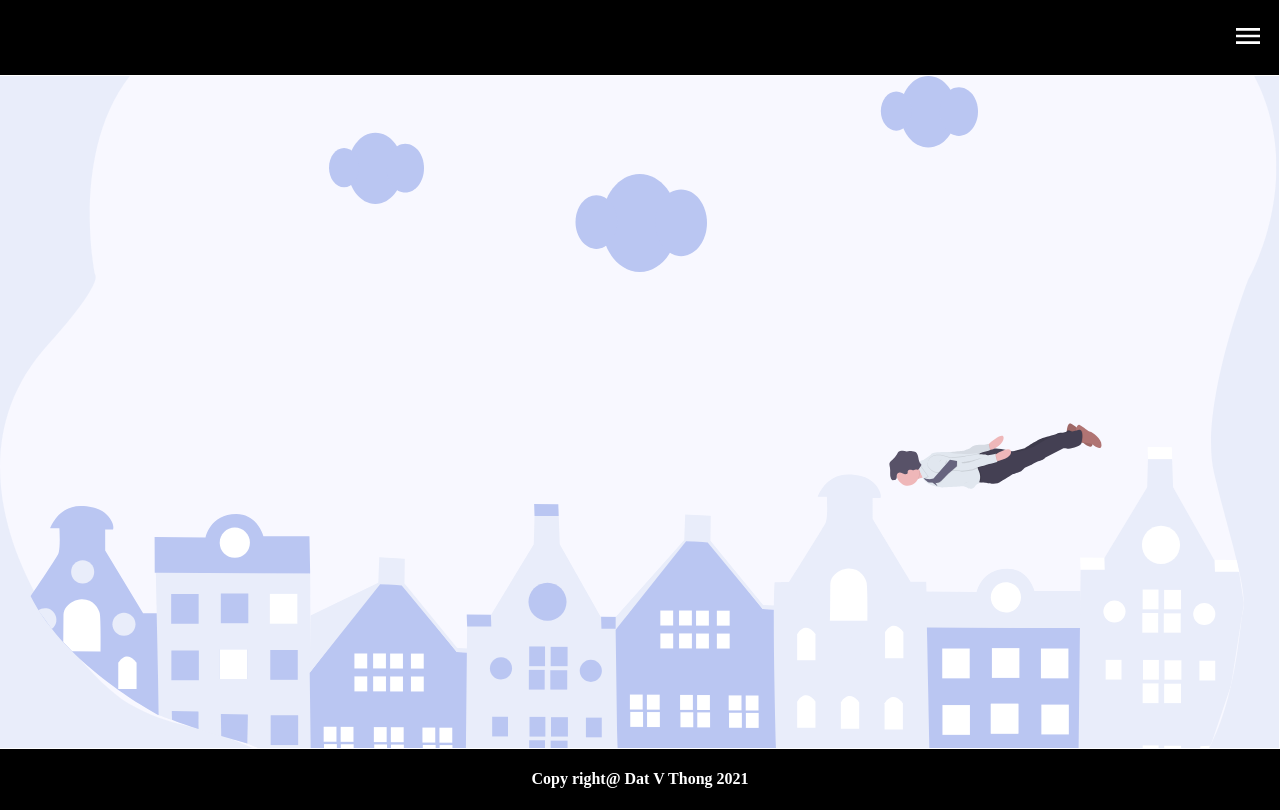
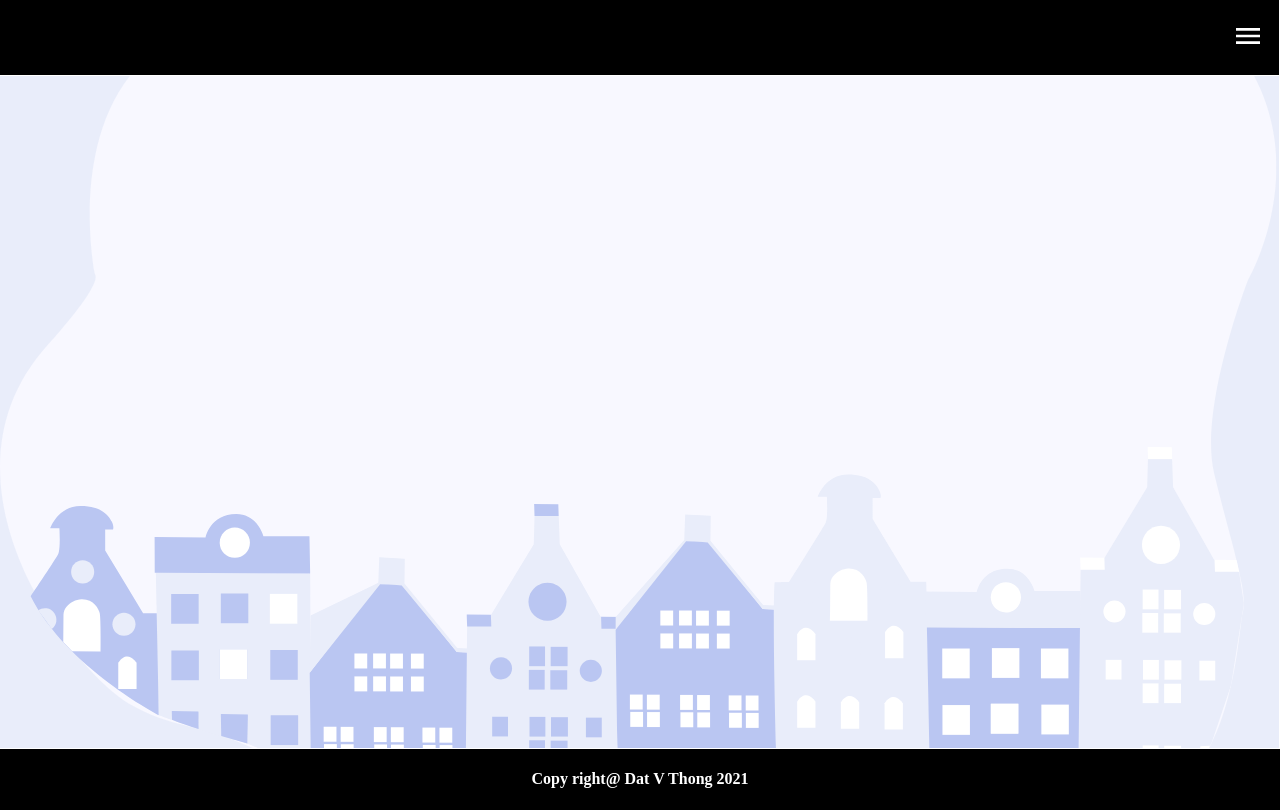
Before and after one commit to oooharuooo/portfolio-react, a React (Create React App) app: page / in a window 1280 px wide. Built offline with nearby package versions, Linux system fonts and the light colour scheme; a web font is replaced by a local one.

Commit message:
Homepage completed

```diff
--- a/src/components/AboutPage.js
+++ b/src/components/AboutPage.js
@@ -1,11 +1,36 @@
-import React from 'react'
+import React from "react";
+import { motion } from "framer-motion";
+import styled from "styled-components";
+
+const container = {
+	hidden: {
+		opacity: 0,
+		x: "-100%",
+	},
+	visible: {
+		opacity: 1,
+		x: 0,
+		backgroundColor: "white",
+		transition: {
+			ease: "easeInOut",
+			duration: 1,
+		},
+	},
+};
 
 const AboutPage = () => {
-    return (
-        <div>
-            About
-        </div>
-    )
-}
+	return (
+		<About
+			as={motion.div}
+			variants={container}
+			initial="hidden"
+			animate="visible"
+		>
+			About
+		</About>
+	);
+};
 
-export default AboutPage
+export default AboutPage;
+
+const About = styled.div``;
--- a/src/components/HomePage.js
+++ b/src/components/HomePage.js
@@ -19,10 +19,10 @@ const container = {
 const HomePage = () => {
 	return (
 		<Home
-		// as={motion.div}
-		// variants={container}
-		// initial="hidden"
-		// animate="visible"
+			as={motion.div}
+			variants={container}
+			initial="hidden"
+			animate="visible"
 		>
 			<Cloud />
 			<FlyingPerson />
--- a/src/img/Cloud.js
+++ b/src/img/Cloud.js
@@ -1,10 +1,50 @@
 import React from "react";
 import styled from "styled-components";
+import { motion } from "framer-motion";
+
+const container = {
+	hidden: { opacity: 0 },
+	visible: {
+		opacity: 1,
+		transition: { delay: 1.5 },
+	},
+};
+
+const clouds = {
+	hidden: {
+		x: "150%",
+	},
+	visible: {
+		x: "-100vw",
+		transition: {
+			ease: "easeIn",
+			duration: 30,
+			repeat: Infinity,
+		},
+	},
+};
+
+const cloud2 = {
+	hidden: {
+		x: "150%",
+	},
+	visible: {
+		x: "-100vw",
+		transition: {
+			ease: "easeIn",
+			duration: 25,
+			repeat: Infinity,
+		},
+	},
+};
 
 const Cloud = () => {
 	return (
 		<div>
-			<svg
+			<motion.svg
+				variants={container}
+				initial="hidden"
+				animate="visible"
 				width="696"
 				height="196"
 				viewBox="0 0 696 196"
@@ -13,7 +53,7 @@ const Cloud = () => {
 			>
 				<g id="cloud 4">
 					<g id="cloud">
-						<g id="cloud 1">
+						<motion.g variants={clouds} id="cloud 1">
 							<path
 								id="Vector"
 								d="M83.4029 128C98.5926 128 110.906 112.027 110.906 92.3234C110.906 72.6197 98.5926 56.6463 83.4029 56.6463C68.213 56.6463 55.8994 72.6197 55.8994 92.3234C55.8994 112.027 68.213 128 83.4029 128Z"
@@ -29,8 +69,8 @@ const Cloud = () => {
 								d="M52.0683 111.205C60.3903 111.205 67.1366 102.454 67.1366 91.6592C67.1366 80.8638 60.3903 72.1128 52.0683 72.1128C43.7463 72.1128 37 80.8638 37 91.6592C37 102.454 43.7463 111.205 52.0683 111.205Z"
 								fill="#bac6f2"
 							/>
-						</g>
-						<g id="cloud 3">
+						</motion.g>
+						<motion.g variants={clouds} id="cloud 3">
 							<path
 								id="Vector 4"
 								d="M636.291 71.4586C651.828 71.4586 664.425 55.4618 664.425 35.7292C664.425 15.9965 651.828 0 636.291 0C620.754 0 608.158 15.9965 608.158 35.7292C608.158 55.4618 620.754 71.4586 636.291 71.4586Z"
@@ -46,8 +86,8 @@ const Cloud = () => {
 								d="M604.238 54.6391C612.751 54.6391 619.654 45.8753 619.654 35.0641C619.654 24.2531 612.751 15.489 604.238 15.489C595.728 15.489 588.825 24.2531 588.825 35.0641C588.825 45.8753 595.728 54.6391 604.238 54.6391Z"
 								fill="#bac6f2"
 							/>
-						</g>
-						<g id="cloud 2">
+						</motion.g>
+						<motion.g variants={cloud2} id="cloud 2">
 							<path
 								id="Vector 7"
 								d="M347.748 196C368.772 196 385.815 174.062 385.815 147C385.815 119.938 368.772 98 347.748 98C326.724 98 309.68 119.938 309.68 147C309.68 174.062 326.724 196 347.748 196Z"
@@ -63,10 +103,10 @@ const Cloud = () => {
 								d="M304.378 172.933C315.896 172.933 325.234 160.914 325.234 146.088C325.234 131.261 315.896 119.242 304.378 119.242C292.859 119.242 283.521 131.261 283.521 146.088C283.521 160.914 292.859 172.933 304.378 172.933Z"
 								fill="#bac6f2"
 							/>
-						</g>
+						</motion.g>
 					</g>
 				</g>
-			</svg>
+			</motion.svg>
 		</div>
 	);
 };
--- a/src/img/FlyingPerson.js
+++ b/src/img/FlyingPerson.js
@@ -3,19 +3,77 @@ import { motion } from "framer-motion";
 import styled from "styled-components";
 
 const container = {
-	hidden: { opacity: 0 },
-	visible: { opacity: 1 },
+	hidden: { opacity: 0, y: 200, x: "50vw" },
+	visible: {
+		opacity: 1,
+		y: -350,
+		scale: 0.5,
+		transition: { ease: "easeOut", duration: 2, delay: 1.5 },
+	},
 };
 const icon = {
 	hidden: {
-		opacity: 0,
-		// y: 300,
-		x: "60vw",
+		x: 0,
 	},
 	visible: {
+		y: "200%",
+		x: "-800%",
+		scale: 4,
+		transition: { ease: "easeOut", duration: 5, delay: 3 },
+	},
+};
+
+const cravat = {
+	hidden: {
+		x: 2,
+		y: 3,
+	},
+	visible: {
+		x: -2,
+		y: -1,
+
+		transition: {
+			ease: "easeOut",
+			duration: 0.8,
+			repeat: Infinity,
+			repeatType: "reverse",
+			delay: 0.5,
+		},
+	},
+};
+
+const hair = {
+	hidden: {
+		x: 2,
+		y: 1,
+	},
+	visible: {
+		x: -2,
+		y: -1,
+
+		transition: {
+			ease: "easeIn",
+			duration: 2,
+			repeat: Infinity,
+			repeatType: "reverse",
+			delay: 0.5,
+		},
+	},
+};
+
+const flyingIntro = {
+	hidden: {
 		opacity: 1,
-		// y: -300,
-		transition: { ease: "easeOut", duration: 2 },
+		y: 20,
+	},
+	visible: {
+		opacity: 0,
+		x: -200,
+		y: 50,
+		transition: {
+			ease: "easeIn",
+			duration: 8,
+		},
 	},
 };
 
@@ -27,6 +85,9 @@ const FlyingPerson = () => {
 			initial="hidden"
 			animate="visible"
 		>
+			<motion.div variants={flyingIntro} className="flying-intro">
+				<h2>HURRY! I'm late to work</h2>
+			</motion.div>
 			<motion.svg
 				variants={icon}
 				width="424"
@@ -180,7 +241,7 @@ const FlyingPerson = () => {
 						d="M178.732 184.321C178.899 185.101 178.8 185.924 178.453 186.626C178.107 187.327 177.538 187.856 176.862 188.108"
 						fill="black"
 					/>
-					<g id="cravat">
+					<motion.g variants={cravat} id="cravat">
 						<path
 							id="Vector_27"
 							opacity="0.1"
@@ -192,7 +253,7 @@ const FlyingPerson = () => {
 							d="M155.218 201.781L157.263 203.92C157.263 203.92 159.455 205.26 159.693 205.975C159.93 206.689 164.389 206.56 164.389 206.56L169.541 210.221L167.354 206.783C168.221 207.019 169.125 207.034 169.998 206.824C170.872 206.615 171.692 206.187 172.399 205.573C174.912 203.465 179.889 197.981 179.889 197.981L188.886 190.126L189.037 185.049L181.966 183.758L165.491 202.541L161.761 203.134L157.798 202.639L155.218 201.781Z"
 							fill="#67647E"
 						/>
-					</g>
+					</motion.g>
 					<path
 						id="Vector_29"
 						opacity="0.1"
@@ -209,13 +270,13 @@ const FlyingPerson = () => {
 						d="M151.053 193.314C150.866 193.59 150.628 193.815 150.355 193.975C149.654 194.337 148.837 193.975 148.068 194.016C147.299 194.056 146.523 194.529 145.726 194.601C145.164 194.61 144.604 194.532 144.061 194.368C143.011 194.123 141.87 193.984 140.891 194.52C139.912 195.056 139.305 196.503 139.876 197.526C139.254 198.513 138.045 198.83 136.979 198.664C134.482 198.267 132.39 195.846 129.845 197.722C128.739 198.548 128.811 199.825 128.834 201.062C128.763 200.839 128.7 200.616 128.636 200.388C128.49 199.841 128.376 199.283 128.295 198.718C127.83 195.4 128.514 192.008 130.204 189.242C131.895 186.476 134.464 184.547 137.38 183.854C140.297 183.16 143.338 183.755 145.877 185.516C148.415 187.276 150.257 190.068 151.021 193.314H151.053Z"
 						fill="url(#paint1_linear)"
 					/>
-					<g id="hair">
+					<motion.g variants={hair} id="hair">
 						<path
 							id="Vector_32"
 							d="M127.879 203.411C127.343 203.754 126.754 203.978 126.143 204.072C125.465 204.29 124.742 204.254 124.083 203.97C123.573 203.642 123.171 203.137 122.937 202.532C121.471 199.254 122.604 195.27 121.982 191.667C121.72 190.148 121.146 188.585 121.554 187.112C121.962 185.638 123.329 184.651 124.483 183.695C126.212 182.261 127.69 180.477 128.842 178.435C129.457 177.345 130.008 176.144 130.959 175.434C132.076 174.594 133.527 174.594 134.855 174.822C136.182 175.05 137.498 175.474 138.842 175.385C139.674 175.331 140.49 175.077 141.323 174.987C142.293 174.921 143.267 174.969 144.228 175.13C145.369 175.273 146.55 175.434 147.533 176.104C149.265 177.283 149.939 179.676 150.391 181.909C150.843 184.142 151.298 186.545 152.828 188.032C153.08 188.214 153.272 188.484 153.375 188.8C153.383 188.986 153.356 189.171 153.297 189.345C153.238 189.519 153.147 189.677 153.03 189.809L151.223 192.515C150.988 192.933 150.666 193.28 150.284 193.524C149.586 193.891 148.766 193.524 147.997 193.56C147.228 193.596 146.455 194.083 145.655 194.15C145.093 194.161 144.532 194.083 143.99 193.917C142.94 193.672 141.798 193.533 140.839 194.069C139.88 194.605 139.254 196.052 139.825 197.075C139.198 198.061 137.99 198.383 136.927 198.213C134.427 197.82 132.334 195.395 129.794 197.271C127.733 198.825 129.837 202.014 127.879 203.411Z"
 							fill="#585268"
 						/>
-					</g>
+					</motion.g>
 				</g>
 			</motion.svg>
 		</Person>
@@ -225,6 +286,10 @@ const FlyingPerson = () => {
 const Person = styled.div`
 	position: absolute;
 	z-index: 10;
+
+	.flying-intro {
+		position: absolute;
+	}
 `;
 
 export default FlyingPerson;
```
